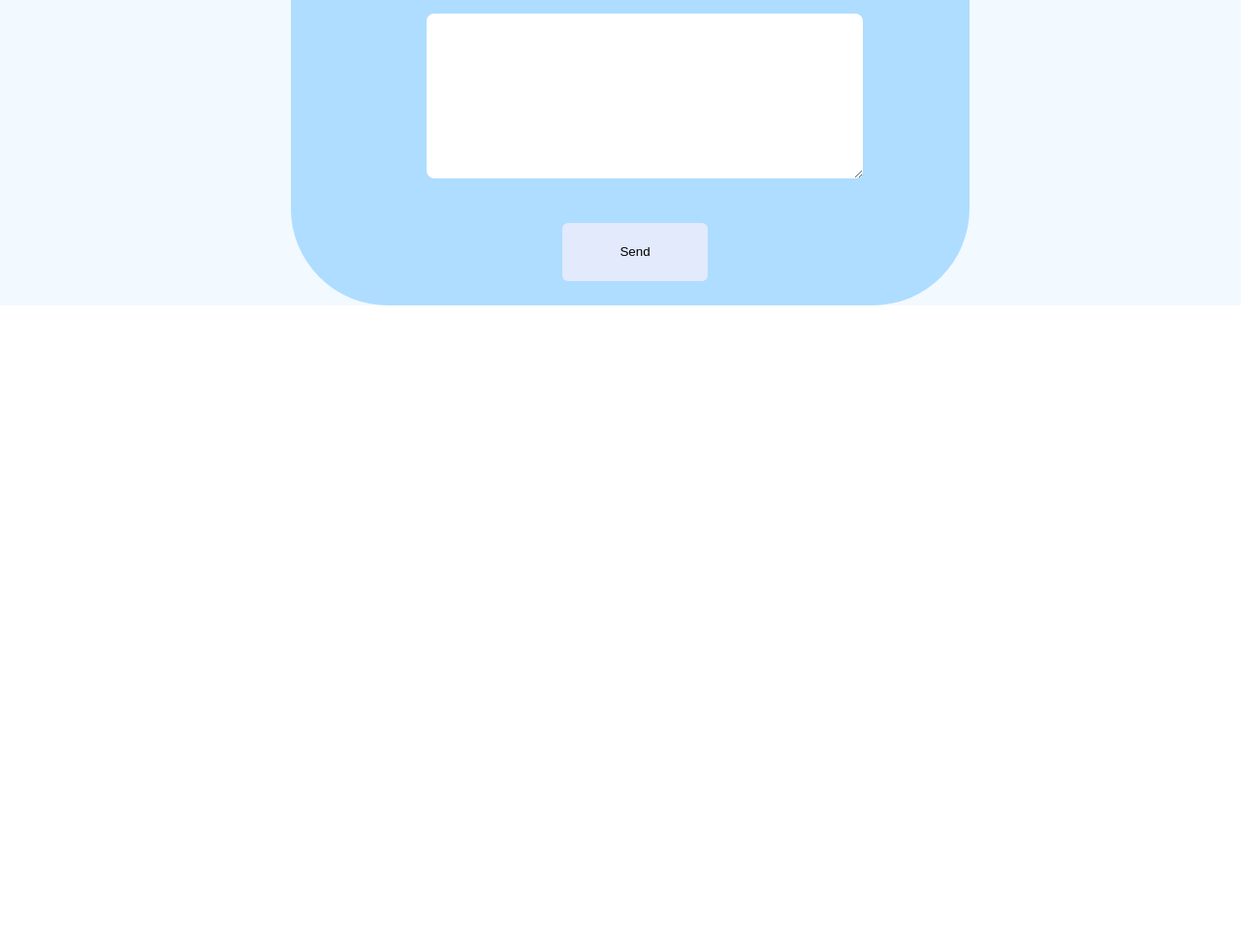
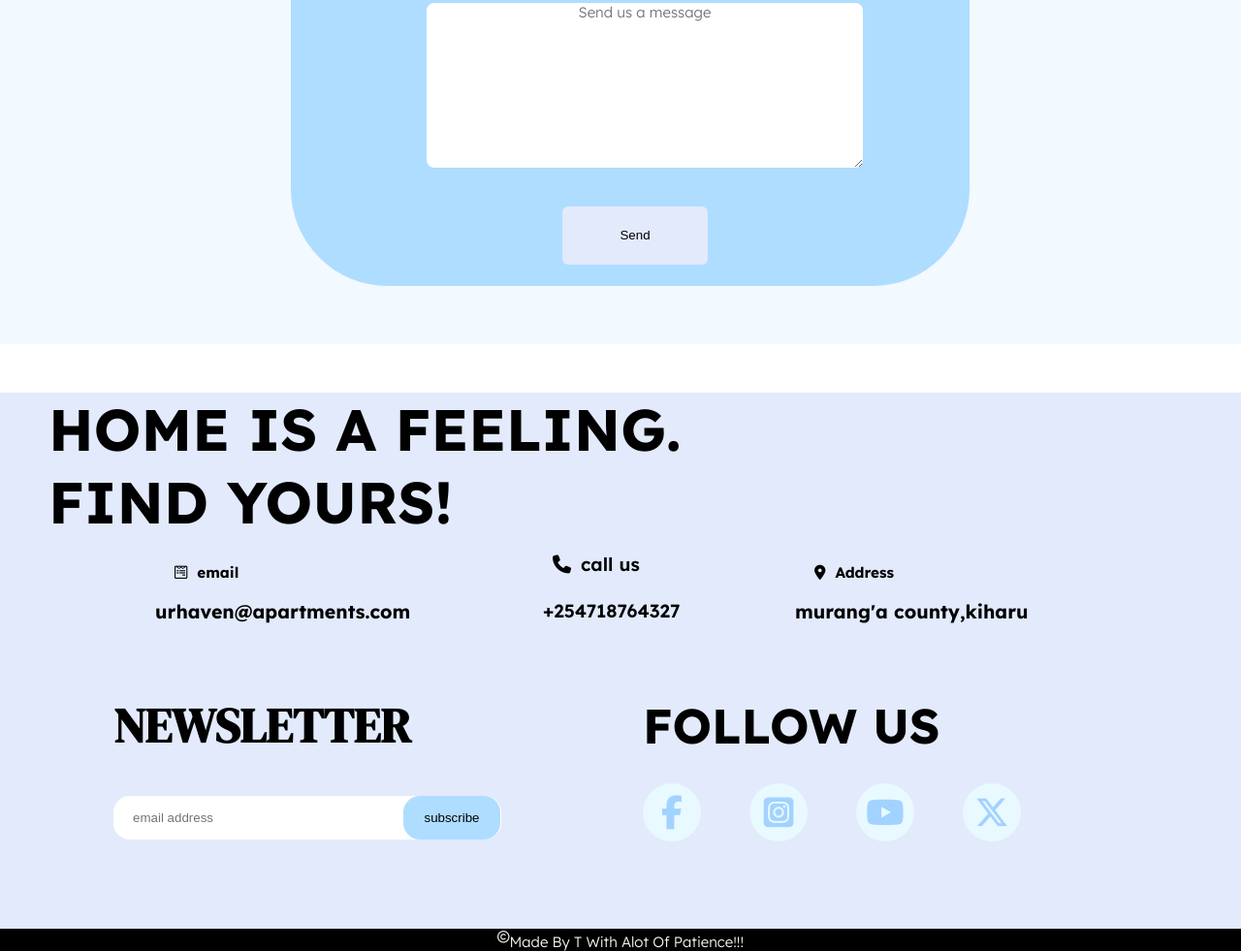
Before and after one commit to tasha-lab/Urban-haven-apartments, a website built with Vite: page index.html in a window 1280 px wide. Shown: the part 4989-5970 px from the top of the page at 97% size. Before the commit the page ends 5304 px from the top, so only its background shows below. Built offline with nearby package versions, Linux system fonts and the light colour scheme.

Commit message:
Add the footer for the landing page

```diff
--- a/index.html
+++ b/index.html
@@ -5,6 +5,9 @@
   <meta charset="UTF-8" />
   <link rel="stylesheet" href="./src/style.css">
   <link rel="icon" href="./Images/logo-white.png">
+  <link rel="stylesheet" href="https://cdnjs.cloudflare.com/ajax/libs/font-awesome/6.7.2/css/all.min.css"
+    integrity="sha512-Evv84Mr4kqVGRNSgIGL/F/aIDqQb7xQ2vcrdIwxfjThSH8CSR7PBEakCr51Ck+w+/U6swU2Im1vVX0SVk9ABhg=="
+    crossorigin="anonymous" referrerpolicy="no-referrer" />
   <link rel="preconnect" href="https://fonts.googleapis.com">
   <link rel="preconnect" href="https://fonts.gstatic.com" crossorigin>
   <link
@@ -261,7 +264,7 @@
       <h2>reach out to us</h2>
     </div>
     <span class="details-form">
-      <form action="submit" class="input-form">
+      <form action="submit" class="input-form" id="form">
 
         <label for="fname" class="form1">Enter your first name:</label>
         <input type="text" id="fname" placeholder="e.g annpatrice" required>
@@ -274,14 +277,75 @@
         <input type="text" placeholder="e.g. example@gmail.com" id="mail" required>
 
         <label for="txt">Enter your preferred message: </label>
-        <textarea name="text" id="txt" rows="10" cols="40"></textarea>
+        <textarea name="text" id="txt" rows="10" cols="40" placeholder="Send us a message"></textarea>
 
         <button>Send</button>
+      </form>
+  </section>
 
-      </form>
+  <section class="footer-section">
+    <div class="footer-container">
+      <div class="footer-text">
+        <h1>home is a feeling.<br> find yours!</h1>
+      </div>
+
+      <div class="footer-contacts">
+        <div class="contacts-list">
+          <div class="footer-contacts-sections">
+            <h3> <i class="fa-brands fa-wpforms"></i>email</h3>
+          </div>
+          <div class="footer-contacts-sections">
+            <h2 id="form">urhaven@apartments.com</h2>
+          </div>
+        </div>
+        <div class="contacts-list">
+          <div class="footer-contacts-sections">
+            <p><i class="fa-solid fa-phone"></i>call us</p>
+          </div>
+          <div class="footer-contacts-sections">
+            <p>+254718764327</p>
+          </div>
+        </div>
+        <div class="contacts-list">
+          <div class="footer-contacts-sections">
+            <h3><i class="fa-solid fa-location-dot"></i>Address</h3>
+          </div>
+          <div class="footer-contacts-sections">
+            <h2>murang'a county,kiharu</h2>
+          </div>
+        </div>
+      </div>
+
+      <div class="footer-details">
+        <div class="newsletter">
+          <div class="newsletter1">
+            <h2>newsletter</h2>
+          </div>
+          <div class="newsletter1">
+            <input type="text" placeholder="email address">
+            <button>subscribe</button>
+          </div>
+        </div>
+        <div class="socials">
+          <div class="socials1">
+            <h2>follow us</h2>
+          </div>
+          <div class="socials1">
+            <div class="socials1-icons">
+              <i class="fa-brands fa-facebook-f"></i>
+              <i class="fa-brands fa-square-instagram"></i>
+              <i class="fa-brands fa-youtube"></i>
+              <i class="fa-brands fa-x-twitter"></i>
+            </div>
+          </div>
+        </div>
+      </div>
+    </div>
+    <div class="copyright">
+      <p><sup><i class="fa-regular fa-copyright"></i></sup>made by T with alot of patience!!!</p>
+    </div>
   </section>
   </span>
 </body>
 
-
 </html>
--- a/src/style.css
+++ b/src/style.css
@@ -103,7 +103,6 @@
 .hero-images{
   width:60rem;
   height:70rem;
-
   position:relative;
 }
 
@@ -378,6 +377,7 @@
 
 .form-section{
   width:100%;
+  height:100vh;
   background-color: var(--secondary-background-blue)
   /*border: 2px solid red;*/
 }
@@ -398,7 +398,8 @@
 
 .input-form{
   height:80vh;
-  margin-top: 4rem;
+  margin-top: 2rem;
+  margin-bottom: 2rem;
   /*border:2px solid blue;*/
   max-width:70rem;
   margin-left: 30rem;
@@ -413,6 +414,8 @@
 
 .input-form label{
   font-family: var(--primary-font-family);
+  font-size: 2rem;
+  font-weight: 300;
   display: flex;
   justify-content: center;
 }
@@ -424,13 +427,33 @@
 .input-form input{
   margin-left:14rem;
   width:45rem;
-  height:4rem;
+  height:5rem;
   border-radius: .8rem;
   text-align: start;
   font-size: 1.5rem;
   border:none;
+  position: relative;
 }
 
+.input-form input::placeholder{
+  font-family: var(--primary-font-family);
+  font-weight: 300;
+  font-size:1.5rem;
+}
+
+.input-form textarea::placeholder{
+  font-family: var(--primary-font-family);
+  font-weight: 300;
+  font-size:1.5rem;
+  text-align:center ;
+}
+.input-form input:hover{
+  cursor:pointer;
+}
+
+.input-form input:focus{
+  border:2px solid var(--secondary-another-bluish-color);
+}
 .input-form textarea{
   width:45rem;
   margin-left:14rem;
@@ -450,3 +473,173 @@
   background-color: var(--secondary-very-light-blue);
   border:none;
 }
+.input-form button:hover{
+  background-color: var(--secondary-background-blue);
+}
+
+.footer-section{
+  width:100%;
+  background-color: var(--secondary-very-light-blue);
+  margin-top: 5rem;
+  /*border: 2px solid red;*/
+}
+
+.footer-text{
+  /*border:2px solid blue;*/
+  height:15rem;
+  margin:3rem 5rem 0 5rem;
+}
+
+.footer-text h1{
+  text-transform: uppercase;
+  font-family: var(--primary-font-family);
+  font-size:6rem;
+}
+
+.footer-contacts{
+  /*border: 2px solid black;*/
+  display:flex;
+  align-items: center;
+  justify-content:center;
+  gap:3rem;
+  margin:.8rem 5rem .5rem 5rem;
+
+}
+.footer-contacts div{
+  /*border:2px solid red;*/
+  width:30rem;
+  height:11rem;
+  display:flex;
+  flex-direction: column;
+}
+.footer-contacts-sections{
+  /*border: 2px solid #C490E4;*/
+  font-family: var(--primary-font-family);
+  font-weight: 500;
+  font-size:1.3rem;
+  position:relative;
+}
+
+.footer-contacts-sections h3 {
+  padding:1rem;
+}
+
+.footer-contacts-sections p{
+  margin-left: 7rem;
+  font-family: var(--primary-font-family);
+  font-weight: 600;
+  font-size:1.9rem;
+}
+.footer-contacts-sections i{
+  padding:1rem;
+}
+
+.footer-details{
+  /*border: 2px solid orange;*/
+  margin:0 5rem 1rem 5rem;
+  display:flex;
+  align-items: center;
+  justify-content: center;
+  gap:.6rem;
+}
+
+.footer-details .newsletter, .socials{
+/*border:2px solid red;*/
+width:50rem;
+height:25rem;
+margin: 0 2rem;
+display:flex;
+flex-direction: column;
+gap:-0.1rem;
+margin-top: 1rem;
+margin-bottom: 1rem;
+}
+
+.newsletter1{
+  /*border:2px solid black;*/
+  width:100%;
+  height:12rem;
+  display:flex;
+  align-items: center;
+  position:relative;
+}
+
+.newsletter1 input{
+  height:4.5rem;
+  width:80%;
+  margin-bottom:5rem;
+  position:relative;
+  border-radius: 1.7rem;
+  border: none;
+}
+
+.newsletter1 input::placeholder{
+  padding-left:2rem;
+}
+
+.newsletter1 button{
+  height:4.5rem;
+  width:20%;
+  border-radius: 1.7rem;
+  margin-bottom:5rem;
+  position: absolute;
+  margin-left:29.9rem;
+  border:none;
+  background-color: var(--secondary-another-bluish-color);
+}
+
+.newsletter h2{
+  font-family: var(--secondary-font-family);
+  font-size: 5rem;
+  text-transform: uppercase;
+}
+
+.socials1{
+  /*border:2px solid black;*/
+  width:100%;
+  height:12rem;
+  display:flex;
+  align-items: center;
+  position:relative;
+}
+
+.socials1 h2{
+  font-family: var(--primary-font-family);
+  font-size: 5rem;
+  text-transform: uppercase;
+}
+
+.socials1-icons{
+  display:flex;
+  align-items: center;
+  justify-content: start;
+  gap:5rem;
+  width:100%;
+  height:6rem;
+  /*border: 2px solid green;*/
+  margin-bottom: 6rem;
+  position:relative;
+}
+
+.socials1-icons i{
+  width:6rem;
+  height:6rem;
+  display:flex;
+  justify-content: center;
+  align-items: center;
+  border-radius: 50%;
+  font-size: 3.5rem;
+  color:var(--secondary-bluish-color);
+  background-color: var(--primary-background-blue);
+}
+
+.copyright{
+  /*border: 2px solid blue;*/
+  text-align: center;
+  text-transform: capitalize;
+  background-color:var(--primary-black-color);
+  font-family: var(--primary-font-family);
+  color:whitesmoke;
+  font-weight: 300;
+  font-size:1.5rem;
+}
```
